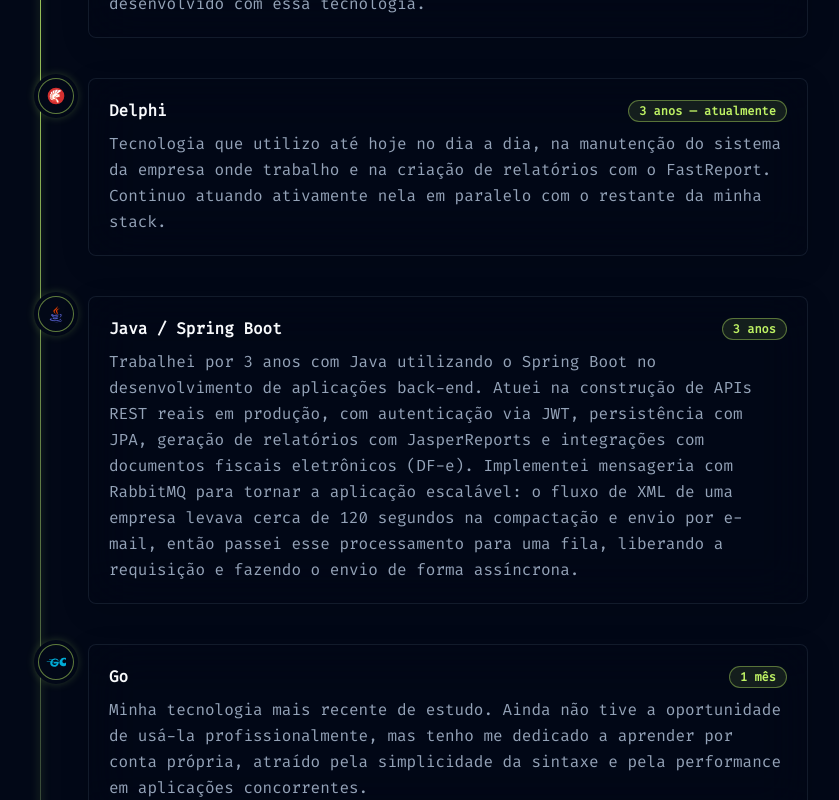
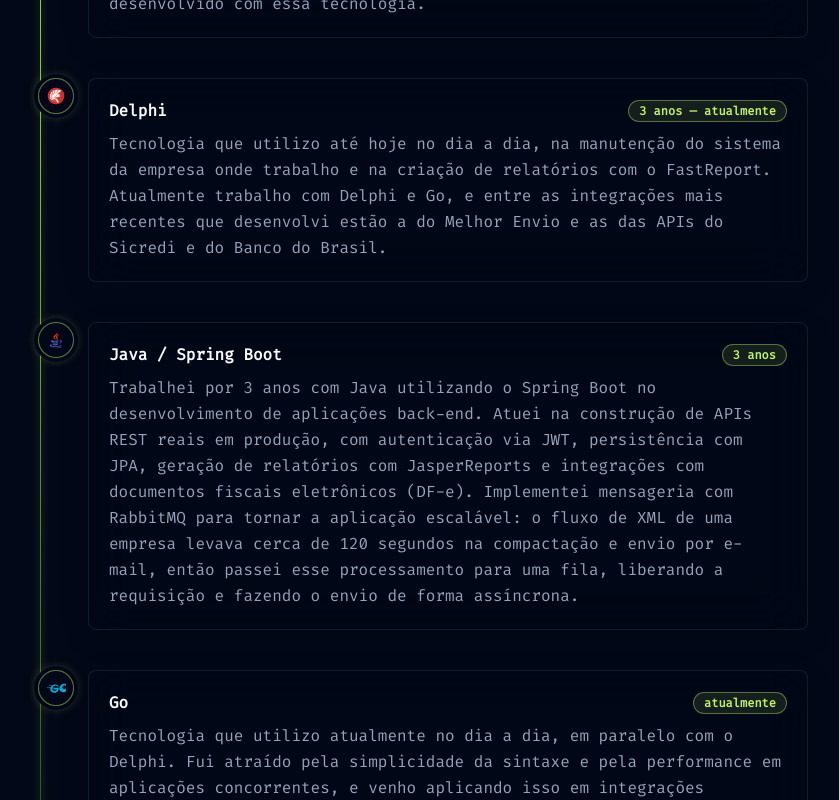
Before and after one commit to lucsaprigio/portifolio-lucas, a Next.js app: page / in a window 1280 px wide. Shown: the part 2640-3440 px from the top of the page, without its empty margins (216-1055 px from the left). Built offline with nearby package versions, Linux system fonts and the light colour scheme.

Commit message:
Update de integrações

```diff
--- a/src/components/section-skills.tsx
+++ b/src/components/section-skills.tsx
@@ -58,7 +58,7 @@
         icon: delphiSvg,
         duration: "3 anos — atualmente",
         description:
-            "Tecnologia que utilizo até hoje no dia a dia, na manutenção do sistema da empresa onde trabalho e na criação de relatórios com o FastReport. Continuo atuando ativamente nela em paralelo com o restante da minha stack.",
+            "Tecnologia que utilizo até hoje no dia a dia, na manutenção do sistema da empresa onde trabalho e na criação de relatórios com o FastReport. Atualmente trabalho com Delphi e Go, e entre as integrações mais recentes que desenvolvi estão a do Melhor Envio e as das APIs do Sicredi e do Banco do Brasil.",
     },
     {
         id: "java",
@@ -72,9 +72,9 @@
         id: "go",
         name: "Go",
         icon: golangSvg,
-        duration: "1 mês",
+        duration: "atualmente",
         description:
-            "Minha tecnologia mais recente de estudo. Ainda não tive a oportunidade de usá-la profissionalmente, mas tenho me dedicado a aprender por conta própria, atraído pela simplicidade da sintaxe e pela performance em aplicações concorrentes.",
+            "Tecnologia que utilizo atualmente no dia a dia, em paralelo com o Delphi. Fui atraído pela simplicidade da sintaxe e pela performance em aplicações concorrentes, e venho aplicando isso em integrações recentes, como a do Melhor Envio e as das APIs do Sicredi e do Banco do Brasil.",
     },
 ];
 
```
